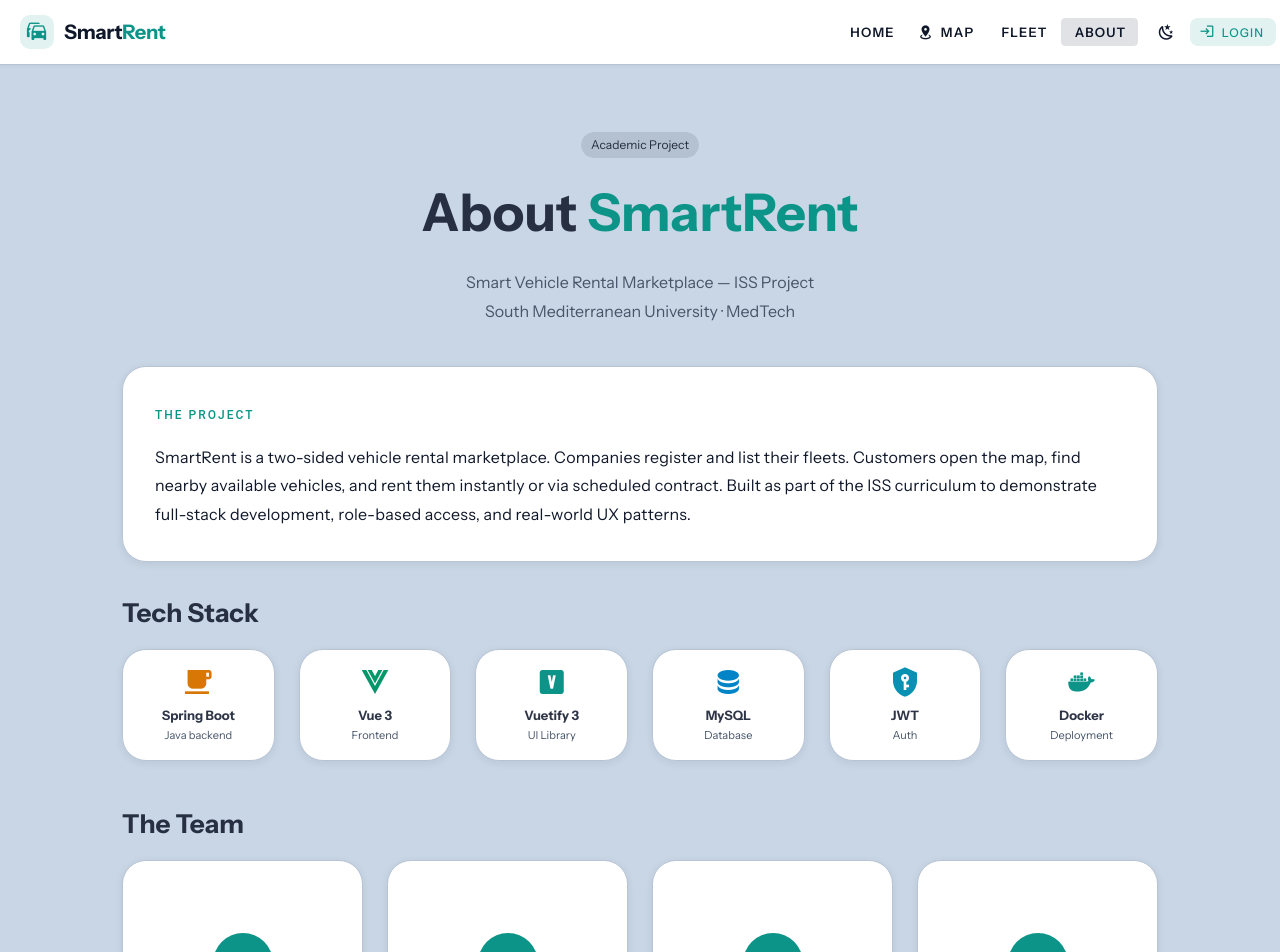
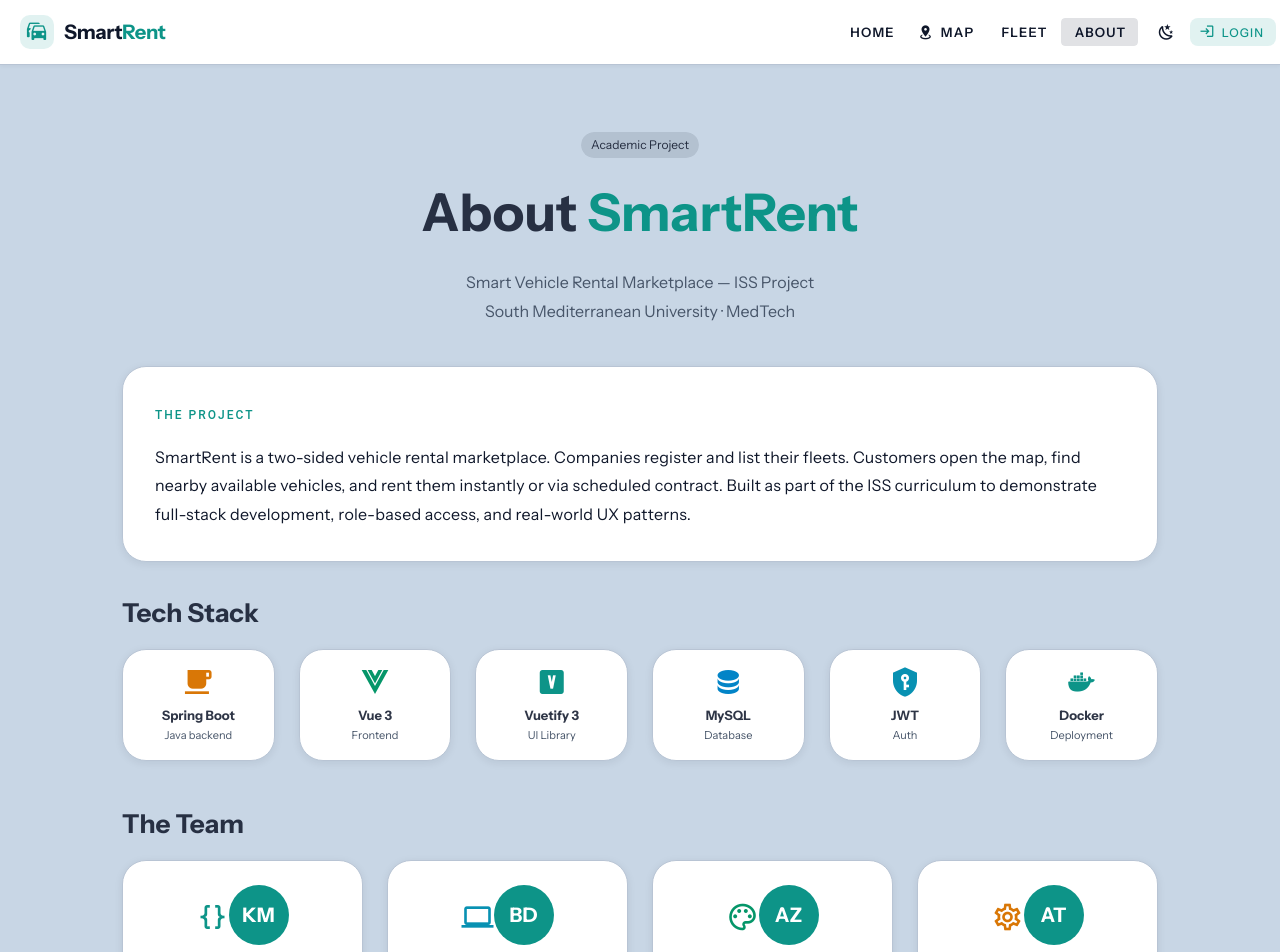
Before and after one commit to Kernel-Hunter/smart-vehicle-rental-system, a Vue app in the folder frontend/: page /about in a window 1280 px wide. Shown: the top 952 px of the page. Built offline with nearby package versions, Linux system fonts and the light colour scheme; a web font is replaced by a local one.

Commit message:
Update AboutView.vue

```diff
--- a/frontend/src/views/AboutView.vue
+++ b/frontend/src/views/AboutView.vue
@@ -46,10 +46,7 @@
           class="team-card text-center pa-6"
           @click="m.link && openLink(m.link)"
         >
-          <!-- Role icon — slides down and fades in on hover, just like tech stack -->
-          <div class="team-icon-wrap mb-2">
-            <v-icon :color="m.color" size="32" class="team-icon">{{ m.icon }}</v-icon>
-          </div>
+          <v-icon :color="m.color" size="32" class="mb-2">{{ m.icon }}</v-icon>
           <div class="member-avatar-wrap">
             <v-avatar color="primary" size="60" class="mb-3">
               <span style="font-size:20px;font-weight:700;color:white;">{{ m.initials }}</span>
@@ -118,23 +115,15 @@ export default {
 }
 .member-clickable:hover .portfolio-hint { opacity: 1; }
 
-/* ── Team icon — same hover reveal as tech stack cards ── */
+/* ── Team icon — always visible, same as tech stack ── */
 .team-icon-wrap {
   height: 40px;
   display: flex;
   align-items: center;
   justify-content: center;
-  overflow: hidden;
 }
 
 .team-icon {
-  opacity: 0;
-  transform: translateY(-12px);
-  transition: opacity 0.25s ease, transform 0.25s cubic-bezier(0.34,1.56,0.64,1);
-}
-
-/* Reveal icon when the card is hovered */
-.team-card:hover .team-icon {
   opacity: 1;
   transform: translateY(0);
 }
```
